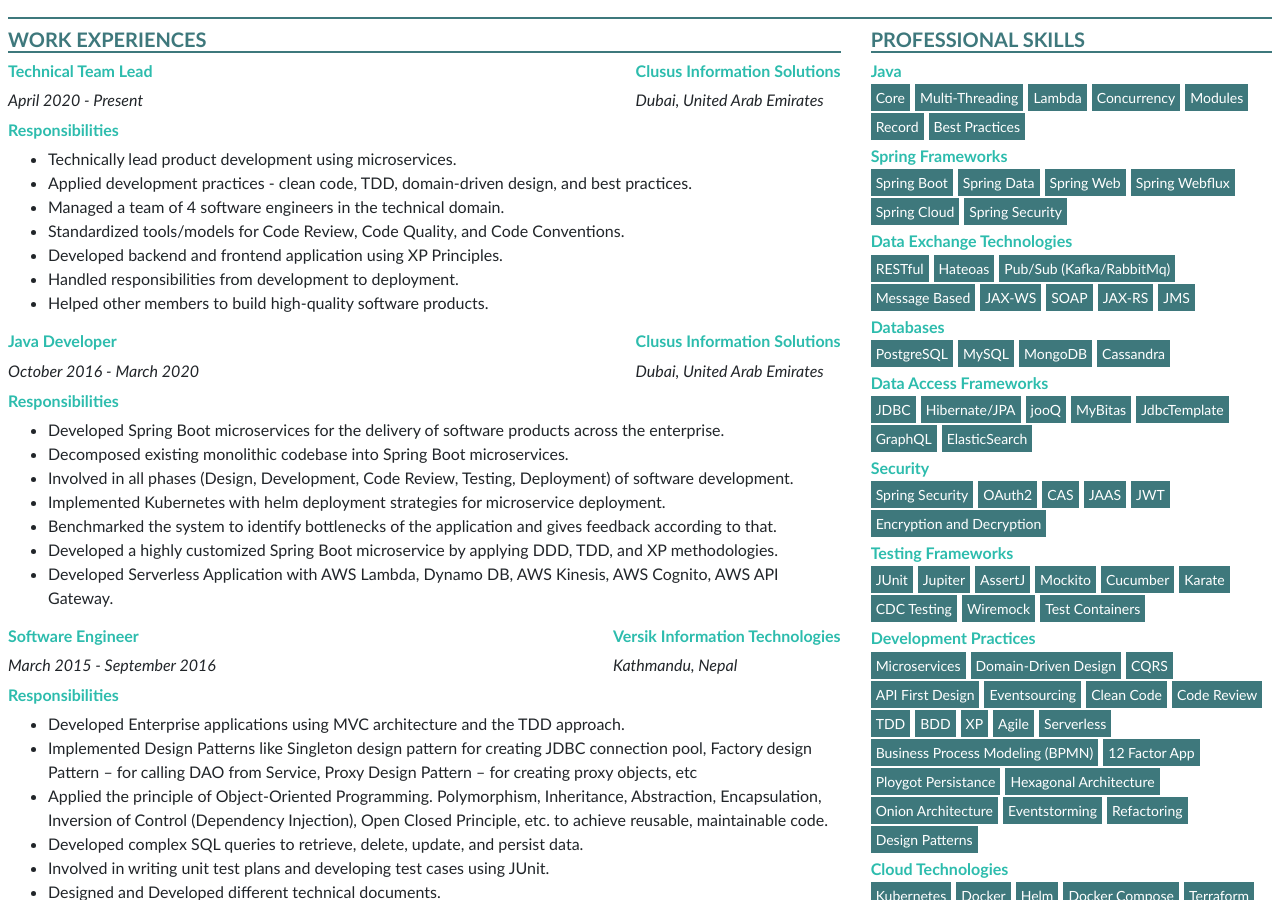
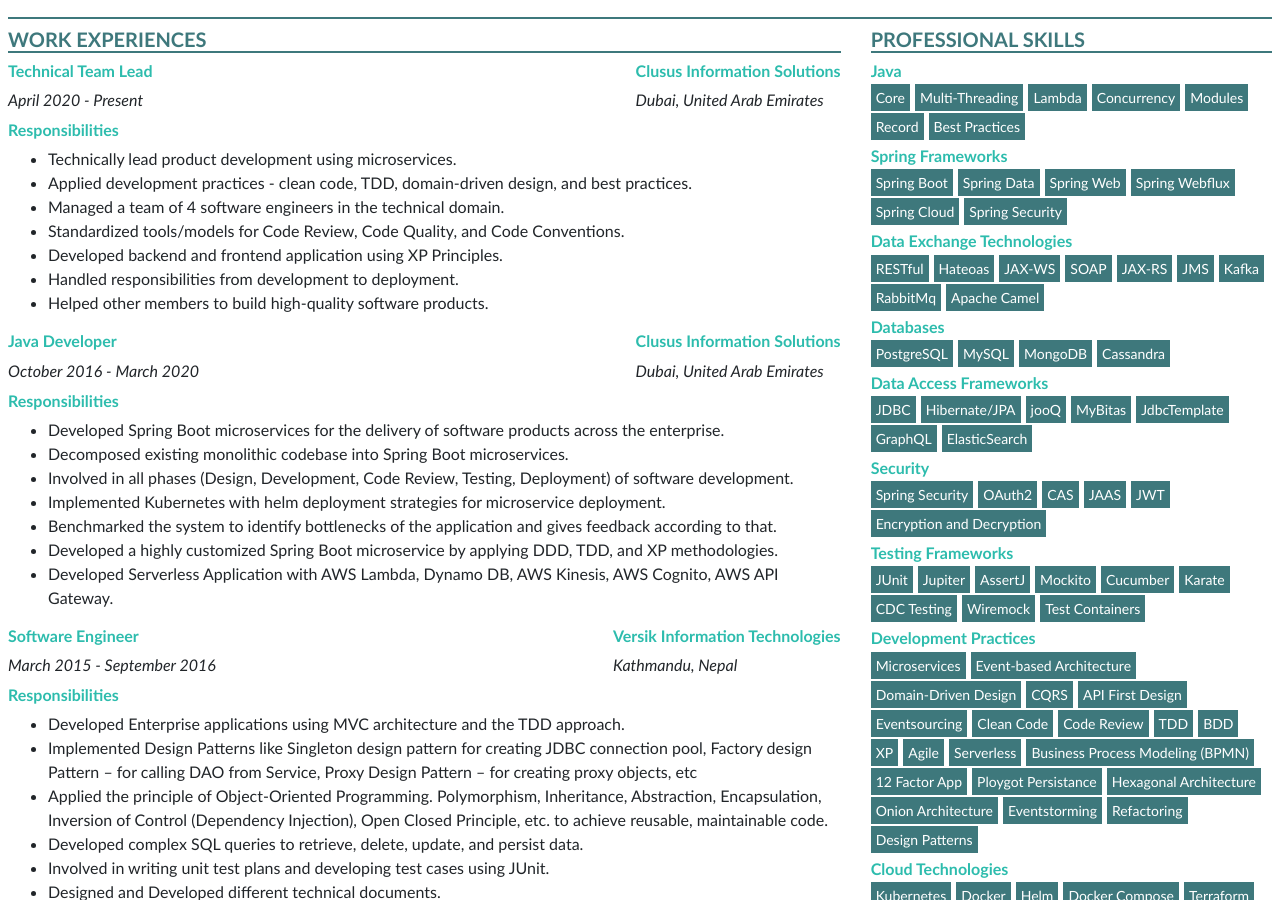
Before and after one commit to BhuwanUpadhyay/cv, a Jekyll site: the page built from index.markdown, in a window 1280 px wide and 900 px high, scrolled down 256 px. Built offline with Jekyll 4.4.1, drawn with Linux system fonts in a browser that asks for light colours; nearby versions of some CDN libraries.

Commit message:
docs: cv

```diff
--- a/_data/cv.yml
+++ b/_data/cv.yml
@@ -36,12 +36,13 @@
     categories:
       - name: RESTful
       - name: Hateoas
-      - name: Pub/Sub (Kafka/RabbitMq)
-      - name: Message Based
       - name: JAX-WS
       - name: SOAP
       - name: JAX-RS
       - name: JMS
+      - name: Kafka
+      - name: RabbitMq
+      - name: Apache Camel
   - title: Databases
     categories:
       - name: PostgreSQL
@@ -79,6 +80,7 @@
   - title: Development Practices
     categories:
       - name: Microservices
+      - name: Event-based Architecture
       - name: Domain-Driven Design
       - name: CQRS
       - name: API First Design
```
